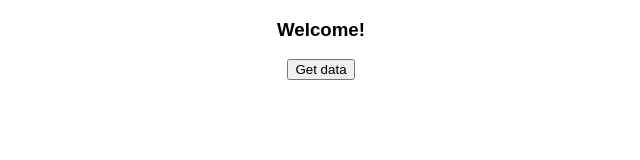
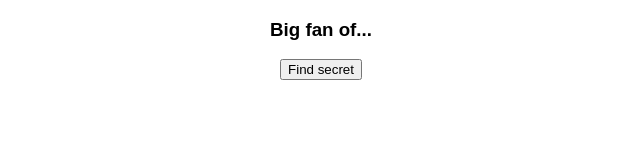
Before and after one commit to davified/react-proxy-demo, a React (Create React App) app: page / in a window 1280 px wide. Shown: the top 160 px of the page, without its empty margins (319-959 px from the left). Built offline with nearby package versions, Linux system fonts and the light colour scheme.

Commit message:
Minor text changes to make more sense... or less...

```diff
--- a/index.js
+++ b/index.js
@@ -18,7 +18,7 @@ app.get("/api/thirdParty", (req, res) => {
   // 1. receive request
   // 2. append API keys and make real request to 3rd party API
   // 3. send response data to front end to be re-rendered
-  secret = process.env.MY_SECRET_IS === "safe" ? "lavender" : "durian";
+  secret = process.env.MY_SECRET_IS === "safe" ? "durian" : "lavender";
   res.json({ thirdPartyResponse: secret });
 });
 
--- a/src/App/App.js
+++ b/src/App/App.js
@@ -7,8 +7,8 @@ class App extends Component {
   render() {
     return (
       <div className="App">
-        <h3>Welcome!</h3>
         <Pinger />
+        <h3>Big fan of...</h3>
         <Secrets />
       </div>
     );
--- a/src/App/Secrets.js
+++ b/src/App/Secrets.js
@@ -16,8 +16,8 @@ class Secrets extends Component {
   render() {
     return (
       <div className="App">
-        <button onClick={this.getData}>Get data</button>
-        <h1>{this.state.data}</h1>
+        <button onClick={this.getData}>Find secret</button>
+        <h2>{this.state.data}</h2>
       </div>
     );
   }
```
